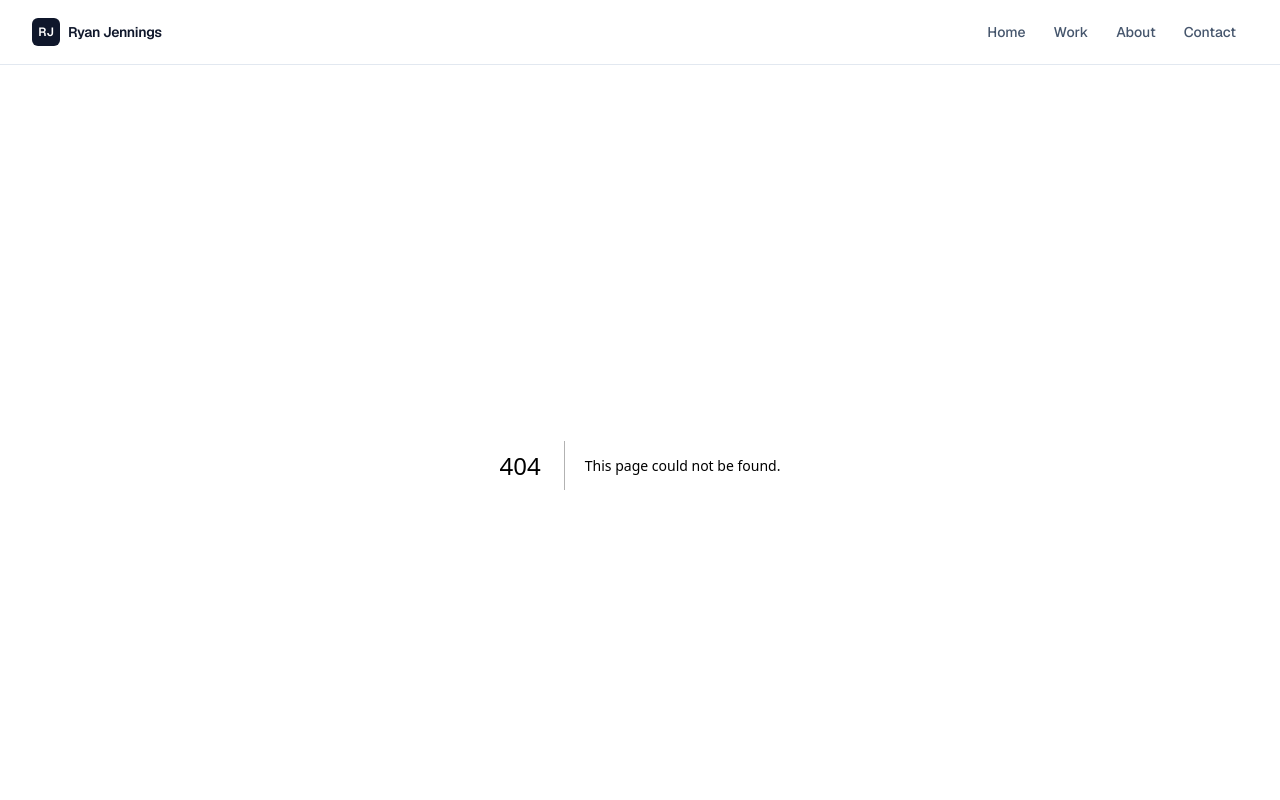
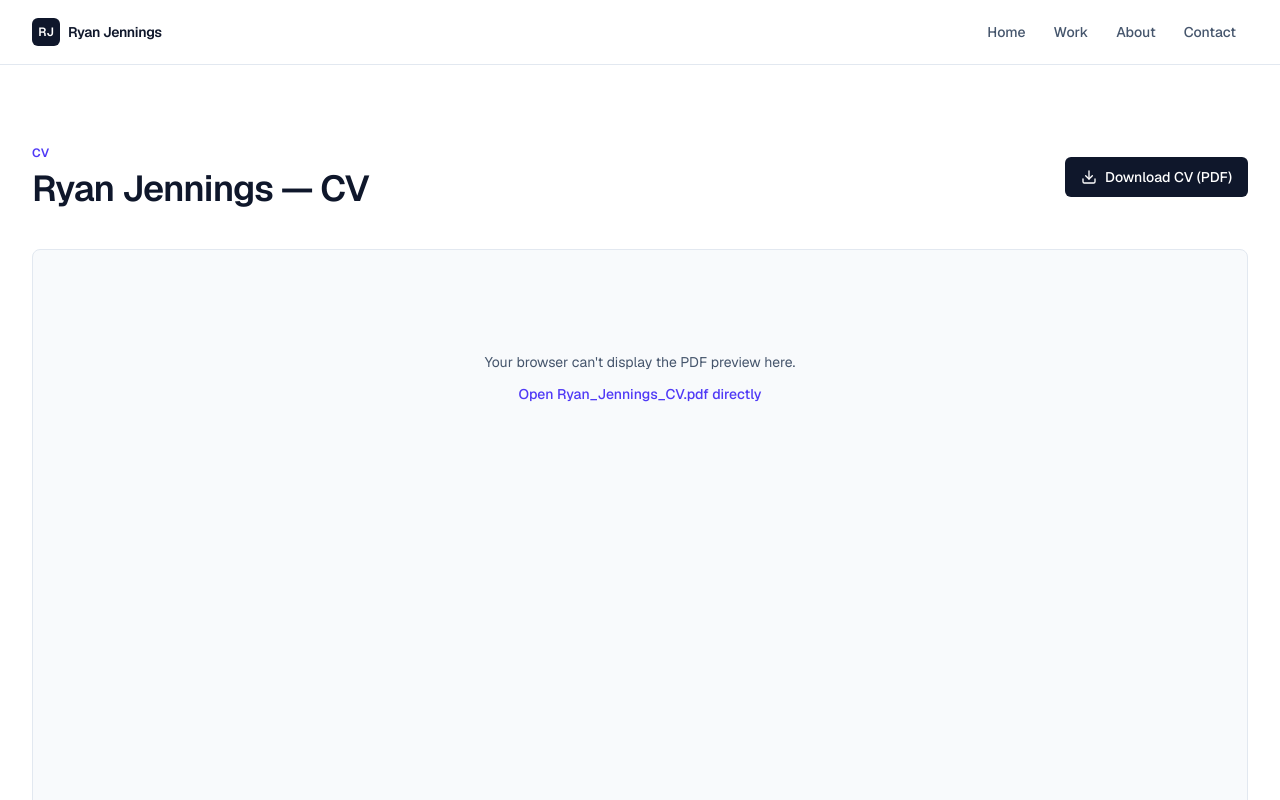
Before and after one commit to Ryn9011/technical-writing-portfolio, a Next.js app: page /cv in a window 1280 px wide. Before the commit this address had no page. Shown: the top 800 px of the page. Built offline with nearby package versions, Linux system fonts and the light colour scheme.

Commit message:
Added cv page

```diff
--- /dev/null
+++ b/app/cv/page.tsx
@@ -0,0 +1,49 @@
+import type { Metadata } from "next";
+import Link from "next/link";
+import { Download } from "lucide-react";
+import { cvFile } from "@/lib/cv";
+
+export const metadata: Metadata = {
+  title: "CV",
+  description:
+    "Ryan Jennings' CV — technical writer and software developer with 7+ years of experience across APIs, developer documentation and web applications. View online or download the PDF.",
+};
+
+export default function CvPage() {
+  return (
+    <div className="mx-auto max-w-[1440px] px-4 py-14 sm:px-6 lg:px-8 lg:py-20">
+      <div className="flex flex-wrap items-center justify-between gap-4">
+        <div>
+          <p className="text-xs font-semibold uppercase tracking-wide text-indigo-600">CV</p>
+          <h1 className="mt-2 text-3xl font-semibold tracking-tight text-slate-900 sm:text-4xl">
+            Ryan Jennings — CV
+          </h1>
+        </div>
+        <a
+          href={`/${cvFile}`}
+          download
+          className="inline-flex items-center gap-2 rounded-md bg-slate-900 px-4 py-2.5 text-sm font-medium text-white transition-colors hover:bg-slate-700"
+        >
+          <Download className="h-4 w-4" aria-hidden />
+          Download CV (PDF)
+        </a>
+      </div>
+
+      <div className="mt-10 overflow-hidden rounded-lg border border-slate-200 bg-slate-50">
+        <object
+          data={`/${cvFile}`}
+          type="application/pdf"
+          className="h-[1100px] w-full"
+          aria-label="Ryan Jennings CV PDF preview"
+        >
+          <div className="flex h-64 flex-col items-center justify-center gap-3 p-6 text-center text-sm text-slate-600">
+            <p>Your browser can&apos;t display the PDF preview here.</p>
+            <Link href={`/${cvFile}`} className="font-medium text-indigo-600 hover:text-indigo-700">
+              Open Ryan_Jennings_CV.pdf directly
+            </Link>
+          </div>
+        </object>
+      </div>
+    </div>
+  );
+}
--- a/components/home/Contact.tsx
+++ b/components/home/Contact.tsx
@@ -1,3 +1,9 @@
+"use client";
+
+import { useState } from "react";
+import Link from "next/link";
+import { Check, Copy, FileText } from "lucide-react";
+
 function GithubIcon(props: React.SVGProps<SVGSVGElement>) {
   return (
     <svg
@@ -35,13 +41,9 @@ function LinkedinIcon(props: React.SVGProps<SVGSVGElement>) {
   );
 }
 
+const EMAIL = "ryanjennings83@protonmail.com";
+
 const LINKS = [
-   {
-    label: "Email",
-    href: "mailto:ryanjennings83@protonmail.com",
-    handle: "ryanjennings83@protonmail.com",
-    icon: EmailIcon,
-  },
   {
     label: "LinkedIn",
     href: "https://www.linkedin.com/in/ryan-jennings-851816163/",
@@ -57,6 +59,18 @@ const LINKS = [
 ];
 
 export function Contact() {
+  const [copied, setCopied] = useState(false);
+
+  async function handleCopyEmail() {
+    try {
+      await navigator.clipboard.writeText(EMAIL);
+      setCopied(true);
+      setTimeout(() => setCopied(false), 2000);
+    } catch {
+      // Clipboard API unavailable; silently ignore.
+    }
+  }
+
   return (
     <section id="contact" className="scroll-mt-20 border-t border-slate-200">
       <div className="mx-auto max-w-[1440px] px-4 py-16 sm:px-6 lg:px-8 lg:py-20">
@@ -72,6 +86,32 @@ export function Contact() {
         </div>
 
         <div className="mt-8 flex flex-wrap gap-4">
+          <Link
+            href="/cv"
+            className="inline-flex items-center gap-2.5 rounded-lg border border-slate-200 bg-white px-4 py-3 text-sm font-medium text-slate-800 transition-colors hover:border-slate-300 hover:bg-slate-50"
+          >
+            <FileText className="h-4 w-4 text-slate-500" aria-hidden />
+            View CV
+          </Link>
+          <button
+            type="button"
+            onClick={handleCopyEmail}
+            className="inline-flex items-center gap-2.5 rounded-lg border border-slate-200 bg-white px-4 py-3 text-sm font-medium text-slate-800 transition-colors hover:border-slate-300 hover:bg-slate-50"
+          >
+            <EmailIcon className="h-4 w-4 text-slate-500" aria-hidden />
+            <span>
+              Email
+              <span className="ml-1.5 text-slate-400">@{EMAIL}</span>
+            </span>
+            {copied ? (
+              <Check className="h-4 w-4 text-emerald-500" aria-hidden />
+            ) : (
+              <Copy className="h-4 w-4 text-slate-400" aria-hidden />
+            )}
+            <span className="sr-only" role="status">
+              {copied ? "Email address copied" : ""}
+            </span>
+          </button>
           {LINKS.map((link) => (
             <a
               key={link.label}
--- /dev/null
+++ b/lib/cv.ts
@@ -0,0 +1,2 @@
+/** File name of the CV PDF, served from the public/ directory. */
+export const cvFile = "Ryan_Jennings_CV.pdf";
```
Also changed, not shown: components/layout/SiteFooter.tsx (line endings or trailing spaces), components/layout/SiteHeader.tsx (line endings or trailing spaces), 2 other files (tests, documents, lock files or other folders).
